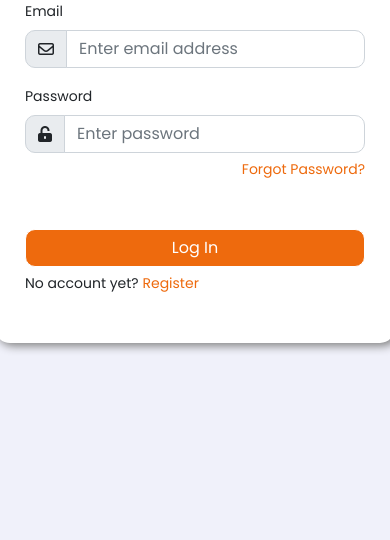
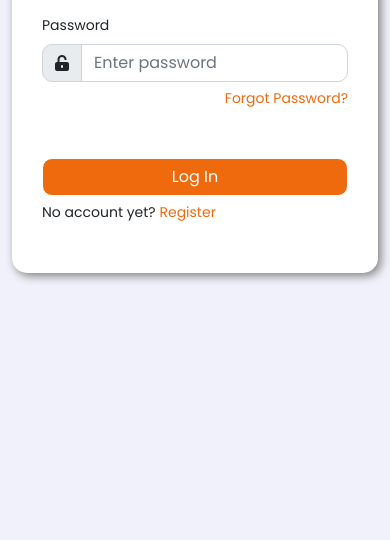
Before and after one commit to rrandykun/covendor-v2, a plain HTML site: page pages/login.html in a window 390 px wide. Shown: the part 304-844 px from the top of the page. Drawn offline with Linux system fonts and the light colour scheme.

Commit message:
halaman login responsive

```diff
--- a/css/style.css
+++ b/css/style.css
@@ -6,23 +6,18 @@ body {
 
 .login-page {
     background-color: #F0F1FA;
-    min-height: 100vh;
-    width: auto;
     padding: 0;
-    display: flex;
+    height: 100vh;
+
 }
 
 .form-container {
     background-color: white;
-    position: absolute;
-    top: 50%;
-    left: 50%;
-    width: 400px;
     height: 450px;
-    transform: translate(-50%, -50%);
     border-radius: 15px;
     box-shadow: 3px 3px 10px 0px grey;
     padding: 30px;
+    margin-top: 15vh;
 }
 
 .textJudul {
--- a/pages/login.html
+++ b/pages/login.html
@@ -21,21 +21,24 @@
 <body>
     <div class="login-page">
         <div class="container">
+            <div class="row d-flex align-items-center justify-content-center">
+                <div class="col-xs-12 col-sm-12 col-md-6 col-lg-4">
                     <form class="form-container">
                         <h3 class="textJudul mb-5">Login</h3>
                         <div class="mb-3">
                             <label for="exampleInputEmail1" class="form-label textForm">Email</label>
                             <div class="input-group mb-3">
                                 <span class="input-group-text" id="basic-addon1"><i class="far fa-envelope"></i></span>
-                        <input type="email" class="form-control" id="exampleInputEmail1" aria-describedby="emailHelp"
-                            placeholder="Enter email address">
+                                <input type="email" class="form-control" id="exampleInputEmail1"
+                                    aria-describedby="emailHelp" placeholder="Enter email address">
                             </div>
 
                         </div>
                         <div class="mb-3">
                             <label for="exampleInputPassword1" class="form-label textForm">Password</label>
                             <div class="input-group mb-3">
-                        <span class="input-group-text" id="basic-addon1"><i class="fas fa-unlock-alt"></i></span>
+                                <span class="input-group-text" id="basic-addon1"><i
+                                        class="fas fa-unlock-alt"></i></span>
                                 <input type="password" class="form-control" id="exampleInputPassword1"
                                     placeholder="Enter password">
                             </div>
@@ -47,9 +50,12 @@
                             <button type="submit" class="btn btn-primary">Log In</button>
                         </div>
                         <div class="mt-1">
-                    <span class="textForm">No account yet? <a href="#" class="textForm text-hover">Register</a></span>
+                            <span class="textForm">No account yet? <a href="#"
+                                    class="textForm text-hover">Register</a></span>
                         </div>
                     </form>
+                </div>
+            </div>
         </div>
     </div>
 
```
Lines whose indentation alone changed are shown as unchanged.
